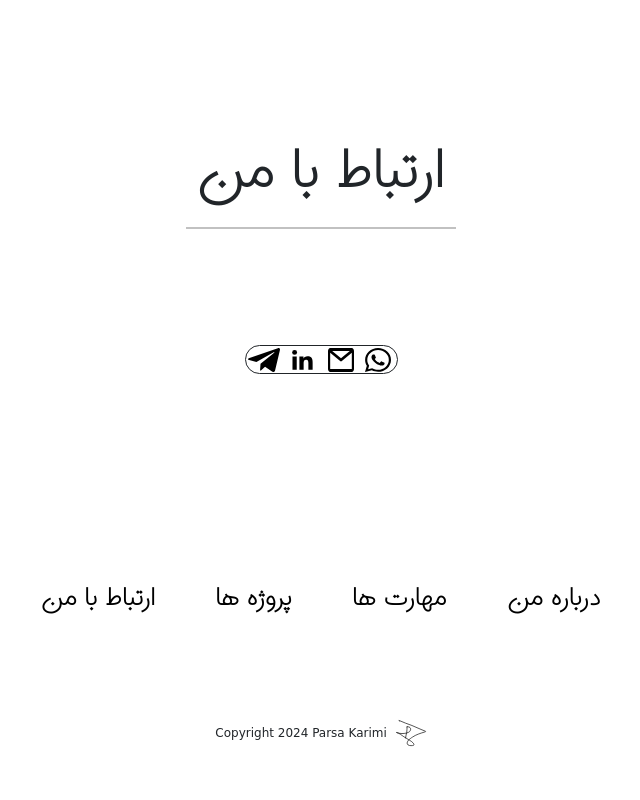
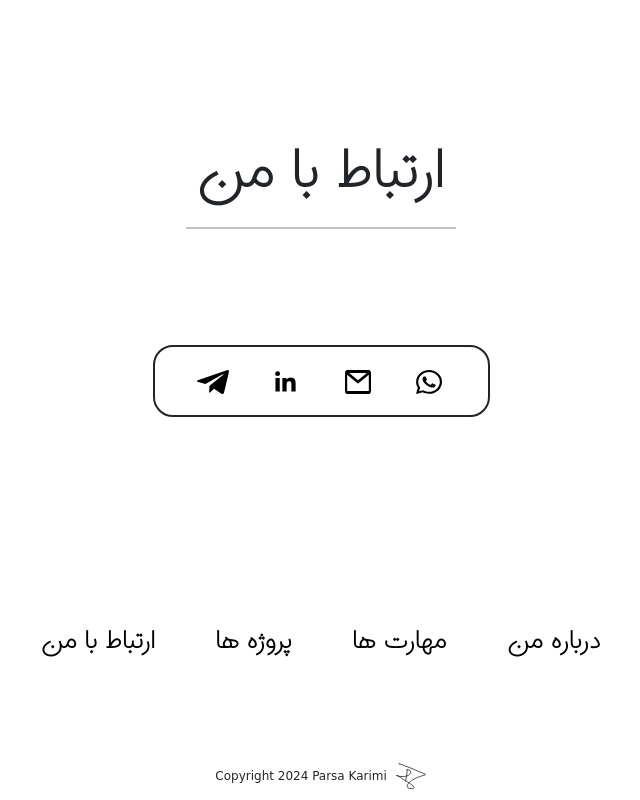
Before and after one commit to parsaaak/parsa-main-cv, a plain HTML site: page index.html in a window 1280 px wide. Shown: the part 3521-4321 px from the top of the page, without its empty margins (319-959 px from the left). Before the commit the page ends 4278 px from the top, so only its background shows below. Drawn offline with nearby package versions, Linux system fonts and the light colour scheme; files whose address does not match are found by name; a web font is replaced by a local one.

Commit message:
Update style.css

```diff
--- a/style.css
+++ b/style.css
@@ -424,10 +424,14 @@ a:hover {
   justify-content: center;
 }
 #contact div div:first-child {
+  height: 72px;
+  gap: 34px;
+  align-items: center;
   text-align: center;
-  border: 1px solid;
+  border: 2px solid;
   border-radius: 20px;
   margin-top: 100px;
+  padding-inline: 40px;
 }
 
 #contact div a img {
```
